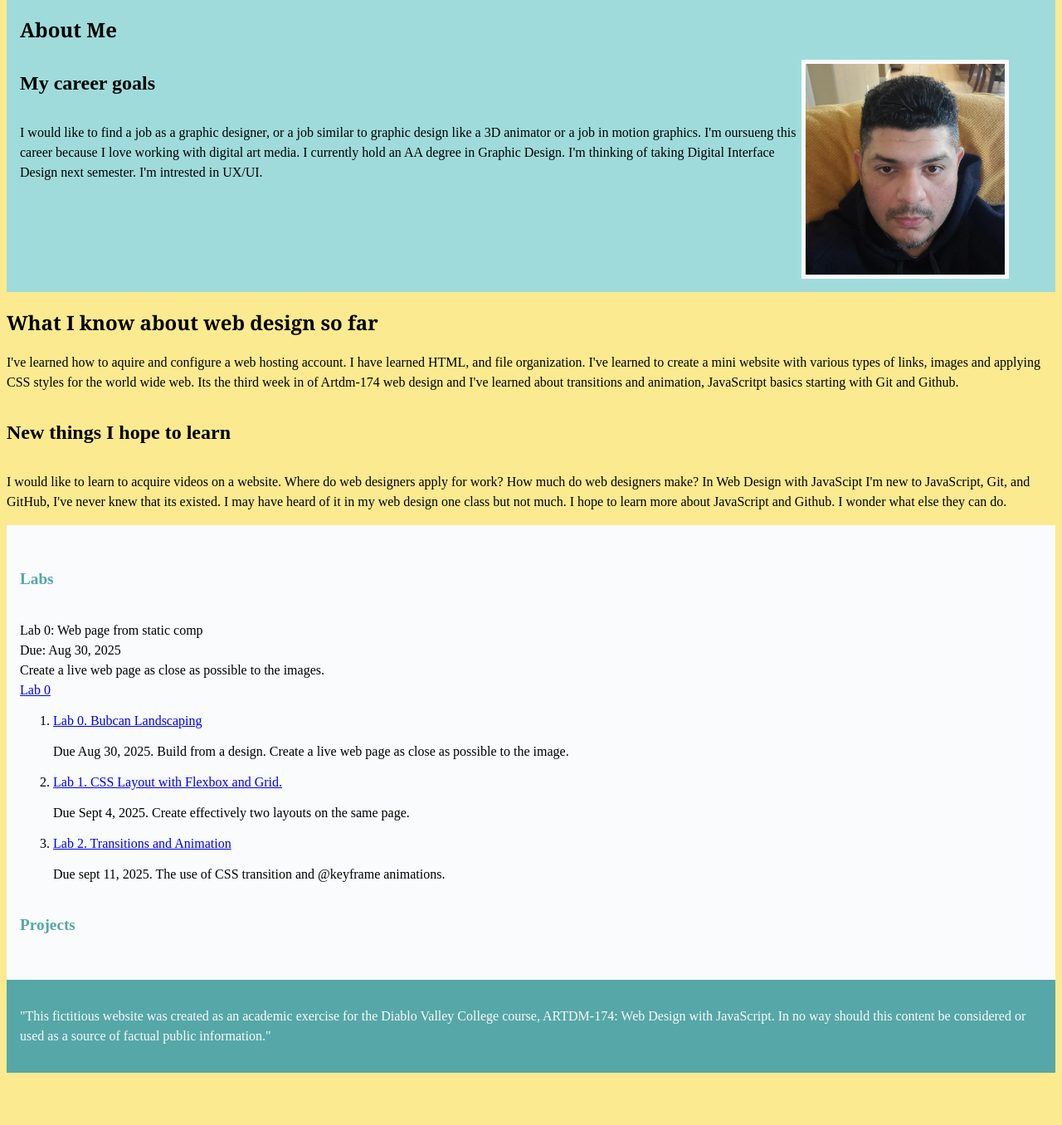
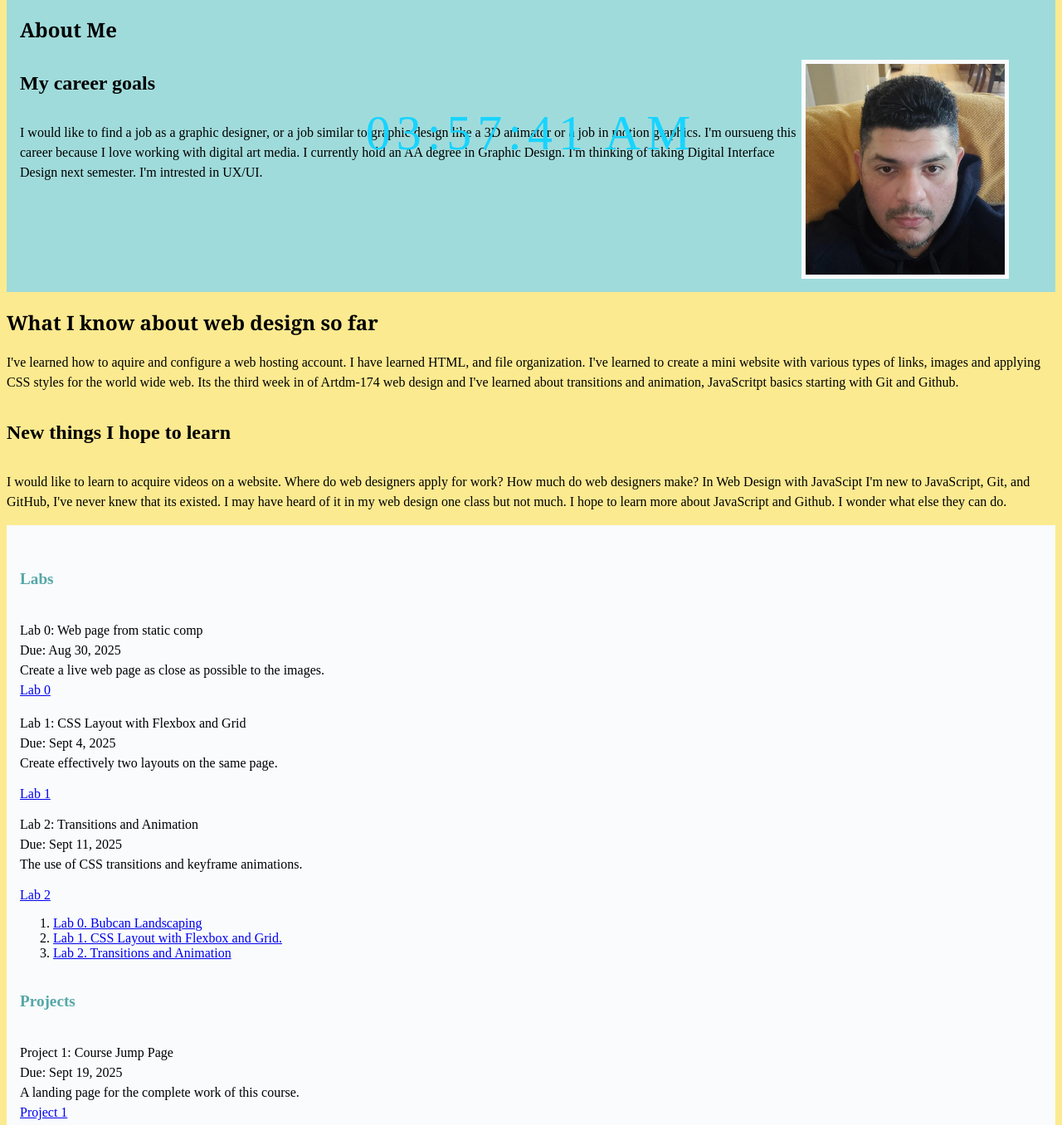
Before and after one commit to bryan174-web/artdm174, a plain HTML site: page index.html in a window 1280 px wide. Shown: the part 240-1596 px from the top of the page at 83% size. Before the commit the page ends 1541 px from the top, so only its background shows below. Drawn offline with Linux system fonts and the light colour scheme.

Commit message:
added js and validated all

```diff
--- a/css/styles.css
+++ b/css/styles.css
@@ -7,12 +7,13 @@ Date: 9/15/2025 */
 
 body{
     background-color:#FCEA90 ;
+    /*If I have time I will change all the colors into a fall style colors*/
 }
 header{background-color:#56A7A7 ;
     color:#F9FBFC;   /*text for the header*/
     text-align: center;
     padding:.5rem;
-    font size:1.5em;
+
 }
 main{
     font-family: 'Times New Roman', Times, serif; /*nothing fancy*/
@@ -27,18 +28,20 @@ article{
     overflow: auto;
 }
 footer{
+
     background-color:#56A7A7 ;
     color:#F9FBFC;
     padding:1em;
 }   /*I like the almost white text*/
+
+
 h2{
 
     font-weight: bold;
     font-family:Georgia, 'Times New Roman', Times, serif;
-    font-size: xxxlarge;
 
-} /*I changed the text because the e-mail is easier to read*/
- /* font- size:xx-large fits the best*/
+
+}
 h3{
     font-size:1.5em;
     font-weight: bold;
@@ -65,4 +68,14 @@ a:hover {
 }  /* I wanted to do something whith the links, nice color on hover*/
 img{
     border:5px solid #F9FBFC;
-}  /* image border.  I can't make it thicker because of the text*/
+}
+.clock {
+    position: absolute;
+    top: 50%;
+    left: 50%;
+    transform: translateX(-50%) translateY(-50%);
+    color: #17D4FE;
+    font-size: 60px;
+    font-family: Orbitron;
+    letter-spacing: 7px;
+}
--- a/index.html
+++ b/index.html
@@ -32,7 +32,10 @@ Date: 9/15/2025
 <p>I would like to find a job as a graphic designer, or a job similar to graphic design like a 3D animator or a job in motion graphics.
     I'm oursueng this career because I love working with digital art media.  I currently hold an AA degree in Graphic Design.  I'm thinking of taking
     Digital Interface Design next semester.  I'm intrested in UX/UI.
+
  </p>
+
+
     </article>
 
 
@@ -55,23 +58,39 @@ not much.  I hope to learn more about JavaScript and Github. I wonder what else
      Create a live web page as close as possible to
     the images.<br>
     <a href="https://github.com/bryan174-web/lab0.1.git" target="_blank">Lab 0</a>
+<p>Lab 1: CSS Layout with Flexbox and Grid<br>
+Due: Sept 4, 2025<br>
+Create effectively two layouts on the same page.<br></p>
+    <a href="https://github.com/bryan174-web/lab1.1.git" target="_blank">Lab 1</a>
+<p>Lab 2: Transitions and Animation<br>
+    Due: Sept 11, 2025<br>
+The use of CSS transitions and keyframe animations.</p>
+    <a href="https://github.com/bryan174-web/lab2.1.git" target="_blank">Lab 2</a>
 
-</p>
+<!-- still learning about git hub.  I put in the website links -->
+
 <ol>
     <li><a href="artdm174/labs/lab0/index.html" title="Bubcan Landscaping" target="_blank">Lab 0. Bubcan Landscaping</a></li>
-   <p>Due Aug 30, 2025.  Build from a design.  Create a live web page as close as possible to
-    the image.</p>
+
     <li><a href="artdm174/labs/lab1/index.html" title="CSS Layout with Flexbox and Grid" target="_blank">Lab 1. CSS Layout with
         Flexbox and Grid. </a></li>
-    <p> Due Sept 4, 2025. Create effectively two layouts on the same page. </p>
+
     <li><a href="artdm174/labs/lab2/index.html" title="Animation" target="_blank">Lab 2. Transitions and Animation</a></li>
-    <p> Due sept 11, 2025. The use of CSS transition and @keyframe animations.</p>
+
 </ol>
 <h4>Projects</h4>
+<p>Project 1: Course Jump Page<br>
+Due: Sept 19, 2025<br>
+A landing page for the complete work of this course.<br>
+<a href="https://github.com/bryan174-web/artdm174.git" target="_blank">Project 1</a>
+</p>
 </section>
 </main>
  <footer>
-    <!--copy and paste-->
+     <div id="MyClockDisplay" class="clock" onload="showTime()"></div>
+
+    <script src="js/main.js"></script>
+    <!--I'm always looking at the time-->
         <p>"This fictitious website was created as an academic exercise for the Diablo Valley College course, ARTDM-174: Web Design with JavaScript. In no way should this content be considered or used as a source of factual public information."</p>
     </footer>
 </div>
--- /dev/null
+++ b/js/main.js
@@ -0,0 +1,30 @@
+
+function showTime(){
+    var date = new Date();
+    var h = date.getHours(); // 0 - 23
+    var m = date.getMinutes(); // 0 - 59
+    var s = date.getSeconds(); // 0 - 59
+    var session = "AM";
+
+    if(h == 0){
+        h = 12;
+    }
+
+    if(h > 12){
+        h = h - 12;
+        session = "PM";
+    }
+
+    h = (h < 10) ? "0" + h : h;
+    m = (m < 10) ? "0" + m : m;
+    s = (s < 10) ? "0" + s : s;
+
+    var time = h + ":" + m + ":" + s + " " + session;
+    document.getElementById("MyClockDisplay").innerText = time;
+    document.getElementById("MyClockDisplay").textContent = time;
+
+    setTimeout(showTime, 1000);
+
+}
+
+showTime();
```
Also changed, not shown: main.js (added, +31 -0 lines).
